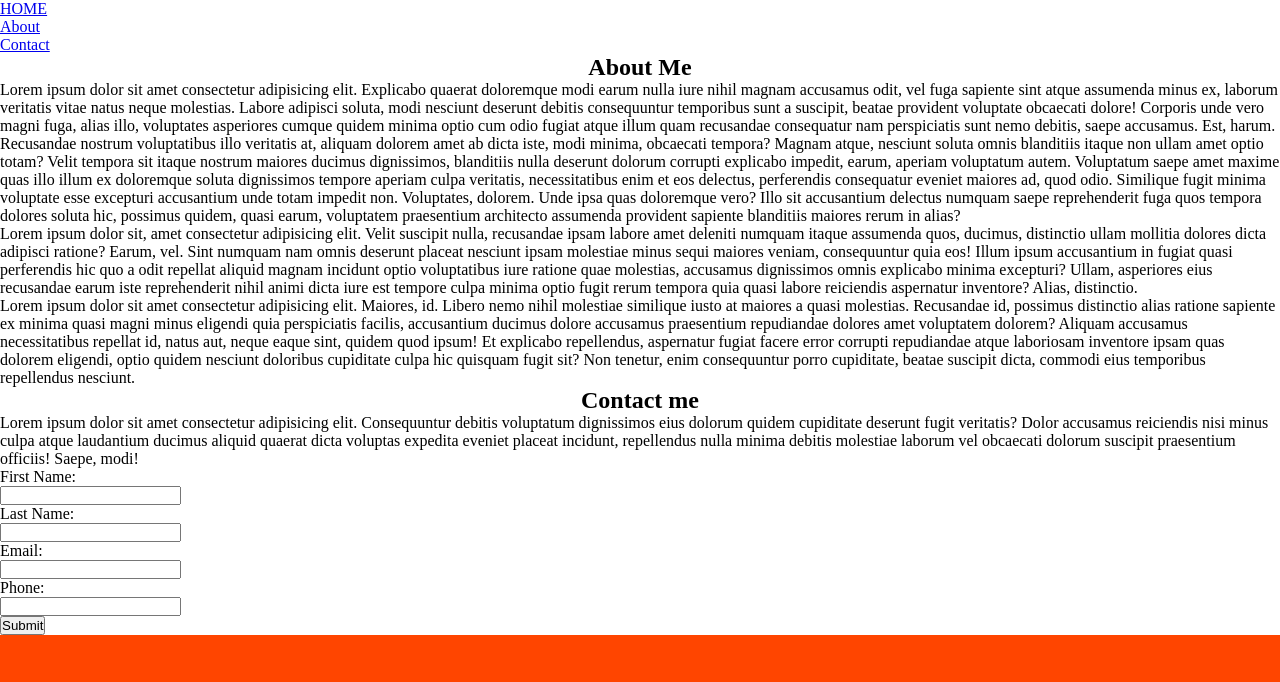
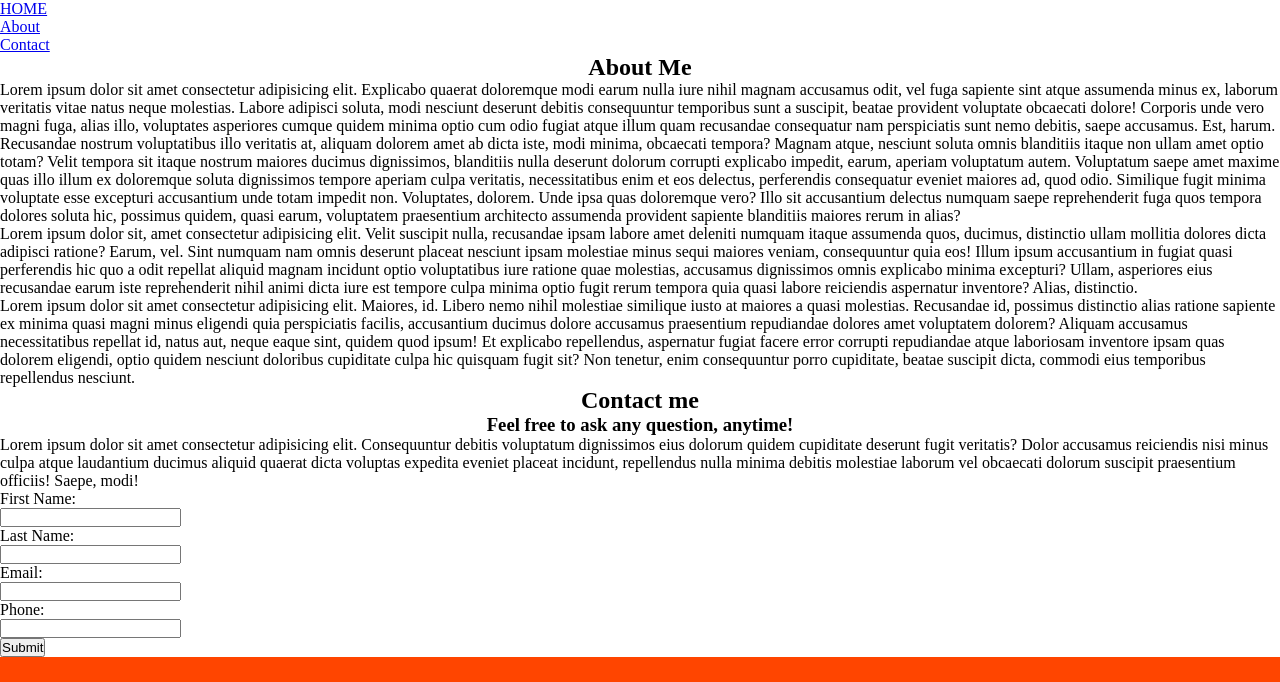
Before and after one commit to impressivedeveloper/new-updated-website, a plain HTML site: page index.html in a window 1280 px wide. Shown: the top 682 px of the page. Drawn offline with Linux system fonts and the light colour scheme.

Commit message:
Contact page updated

```diff
--- a/index.html
+++ b/index.html
@@ -30,6 +30,7 @@
                 <div>
                     <center>
                         <h2>Contact me</h2>
+                        <h3>Feel free to ask any question, anytime!</h3>
                     </center>
                     <p>Lorem ipsum dolor sit amet consectetur adipisicing elit. Consequuntur debitis voluptatum dignissimos eius dolorum quidem cupiditate deserunt fugit veritatis? Dolor accusamus reiciendis nisi minus culpa atque laudantium ducimus aliquid quaerat dicta voluptas expedita eveniet placeat incidunt, repellendus nulla minima debitis molestiae laborum vel obcaecati dolorum suscipit praesentium officiis! Saepe, modi!</p>
                     <form action="">
```
